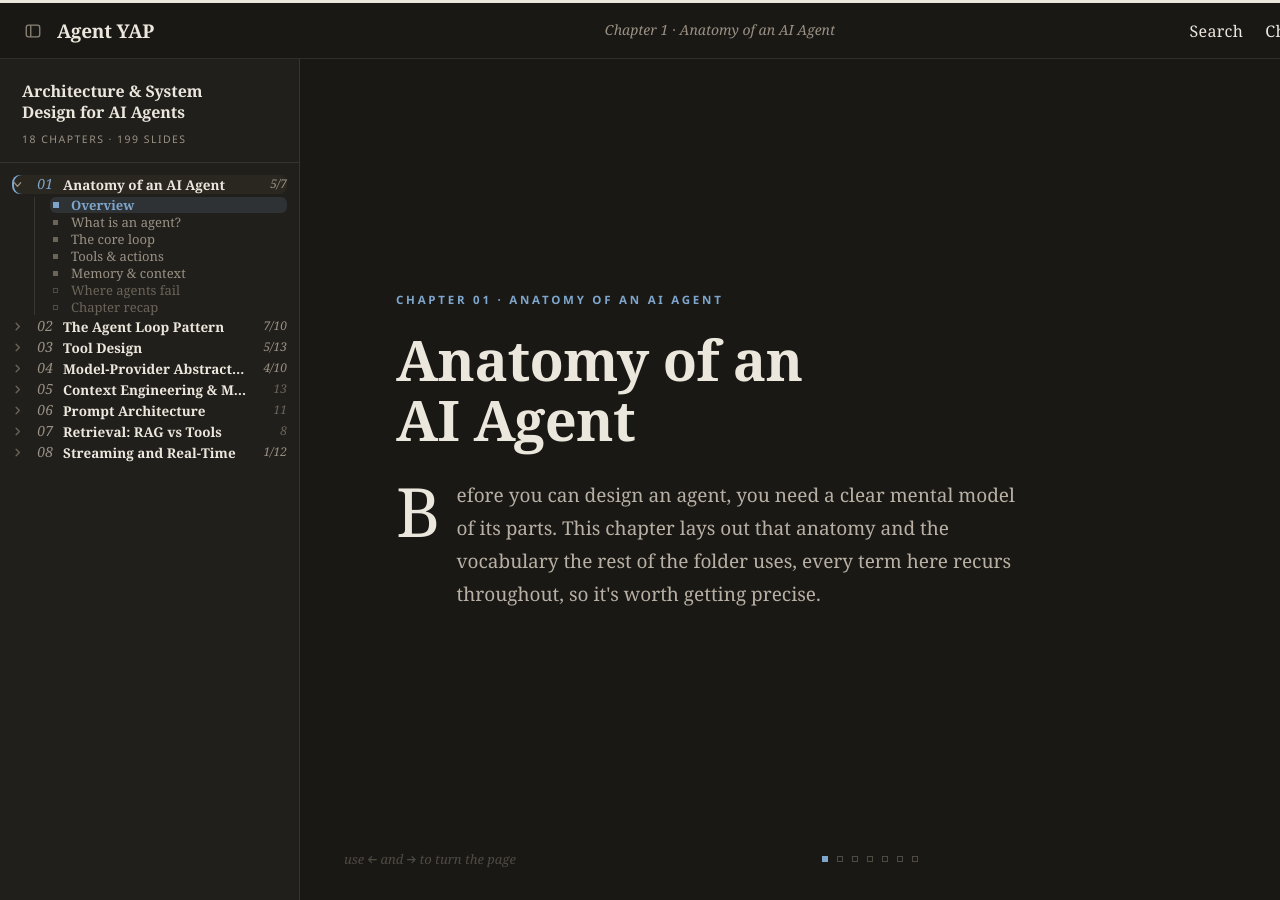
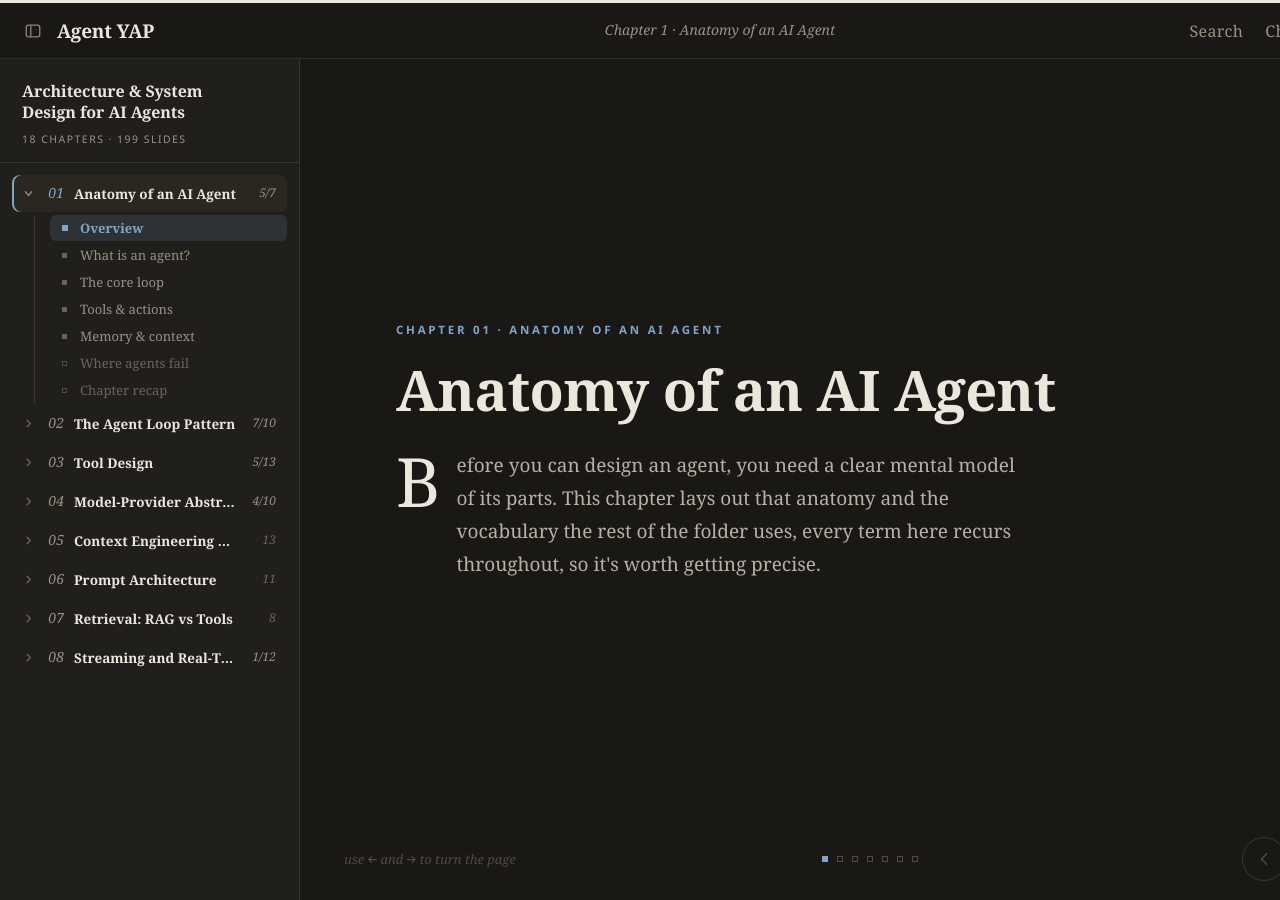
Before and after one commit to boss6825/agent-yap, a Next.js app: page /dev/themes/sepia-dark in a window 1280 px wide. Shown: the top 900 px of the page. Built offline with nearby package versions, Linux system fonts and the light colour scheme; no server answers.

Commit message:
fix: show cream Next pill and keep sepia-dark title on one line
Button reset specificity was eating .sd-next background, so the Paper
cream pill rendered as invisible dark type. Tighten chrome rules and
keep the 56px Georgia title on a single line.

Co-authored-by: 23it3012 <23it3012@rgipt.ac.in>

```diff
--- a/src/styles/themes/sepia-dark.css
+++ b/src/styles/themes/sepia-dark.css
@@ -173,11 +173,6 @@ html:has(.sd-frame) body {
 [data-theme="sepia-dark"] .sd-root button,
 [data-theme="sepia-dark"] .pr button {
   font: inherit;
-  color: inherit;
-  background: none;
-  border: 0;
-  padding: 0;
-  margin: 0;
   cursor: pointer;
   appearance: none;
 }
@@ -342,6 +337,10 @@ html:has(.sd-frame) body {
   display: inline-flex;
   align-items: center;
   min-height: 44px;
+  margin: 0;
+  padding: 0;
+  border: 0;
+  background: transparent;
   font-family: var(--reader-paper-sans);
   font-size: 12.5px;
   line-height: 16px;
@@ -469,11 +468,13 @@ html:has(.sd-frame) body {
   align-items: center;
   gap: 10px;
   width: 100%;
+  margin: 0;
   padding: 9px 11px;
+  border: 0;
+  background: transparent;
   border-radius: var(--reader-paper-radius);
   text-align: left;
   color: inherit;
-  background: transparent;
 }
 
 [data-reader-theme="sepia-dark"] .sd-chapter[data-active="true"] > .sd-chapter__row,
@@ -580,7 +581,10 @@ html:has(.sd-frame) body {
   align-items: center;
   gap: 10px;
   width: 100%;
+  margin: 0;
   padding: 5px 9px;
+  border: 0;
+  background: transparent;
   border-radius: var(--reader-paper-row-radius);
   text-align: left;
   font-family: var(--reader-paper-serif);
@@ -701,13 +705,14 @@ html:has(.sd-frame) body {
   line-height: 60px;
   letter-spacing: -0.01em;
   color: var(--reader-text);
-  text-wrap: pretty;
-  max-width: 720px;
+  max-width: none;
+  white-space: nowrap;
 }
 
 [data-reader-theme="sepia-dark"] .sd-lead,
 [data-reader-theme="sepia-dark"] .pr-lede {
   display: flex;
+  align-items: flex-start;
   max-width: 670px;
   margin-top: 30px;
   gap: 16px;
@@ -799,6 +804,9 @@ html:has(.sd-frame) body {
   flex-shrink: 0;
 }
 
+[data-reader-theme="sepia-dark"] .sd-root button.sd-prev,
+[data-reader-theme="sepia-dark"] .pr button.pr-prev,
+[data-theme="sepia-dark"] .sd-root button.sd-prev,
 [data-reader-theme="sepia-dark"] .sd-prev,
 [data-reader-theme="sepia-dark"] .pr-prev {
   display: flex;
@@ -806,7 +814,9 @@ html:has(.sd-frame) body {
   justify-content: center;
   width: 44px;
   height: 44px;
+  padding: 0;
   border-radius: 50%;
+  background: transparent;
   background: var(--reader-back-bg);
   border: 1px solid var(--reader-back-border);
   color: var(--reader-back-icon);
@@ -822,6 +832,9 @@ html:has(.sd-frame) body {
   cursor: default;
 }
 
+[data-reader-theme="sepia-dark"] .sd-root button.sd-next,
+[data-reader-theme="sepia-dark"] .pr button.pr-next,
+[data-theme="sepia-dark"] .sd-root button.sd-next,
 [data-reader-theme="sepia-dark"] .sd-next,
 [data-reader-theme="sepia-dark"] .pr-next {
   display: flex;
@@ -831,8 +844,10 @@ html:has(.sd-frame) body {
   gap: 9px;
   border: 0;
   border-radius: var(--reader-paper-next-radius);
-  background: var(--reader-next-bg);
+  background: #ece7dd;
+  background-color: var(--reader-next-bg);
   box-shadow: var(--reader-next-shadow);
+  color: #1a1815;
   color: var(--reader-next-fg);
   font-family: var(--reader-paper-serif);
   font-size: 14.5px;
```
